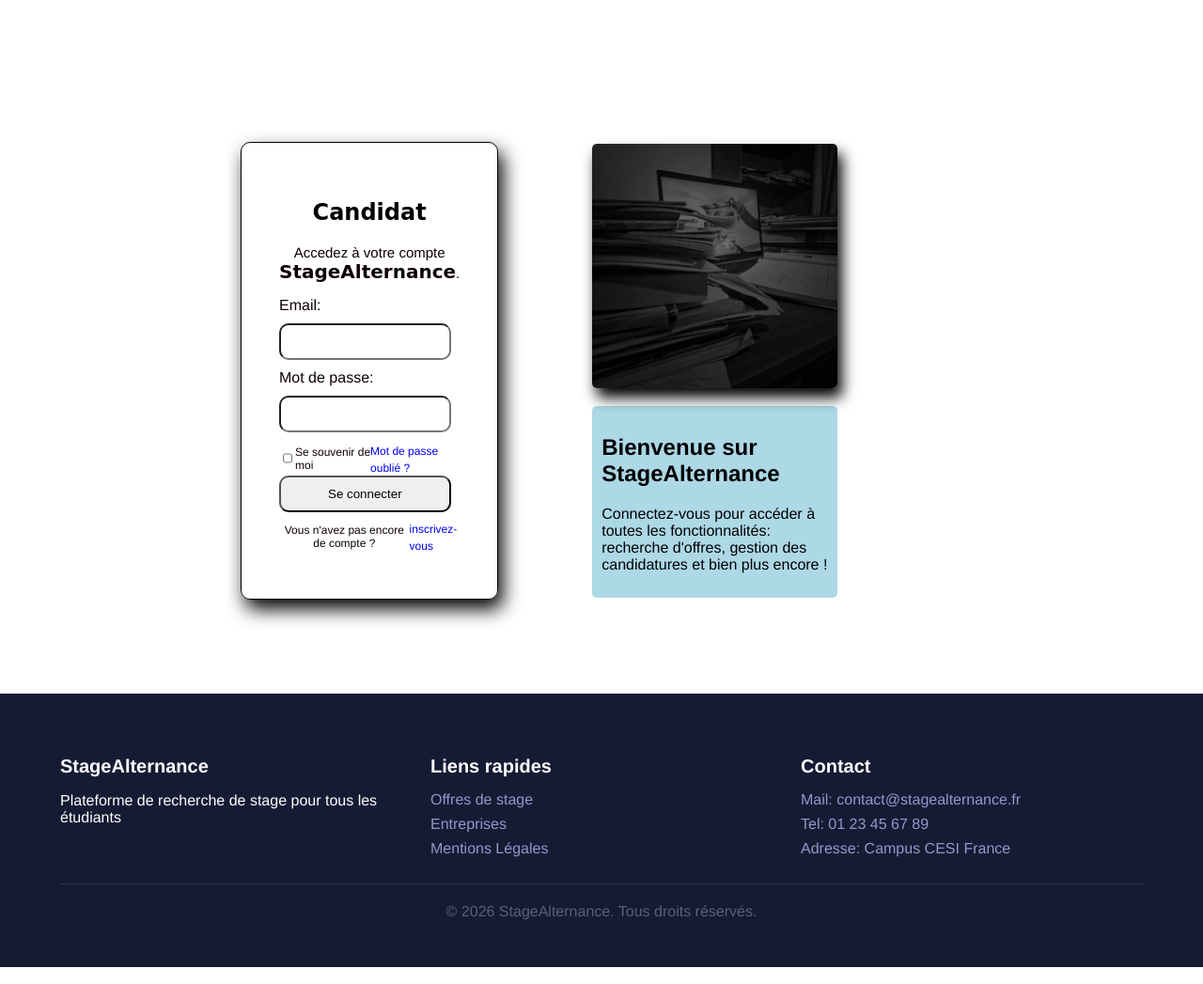
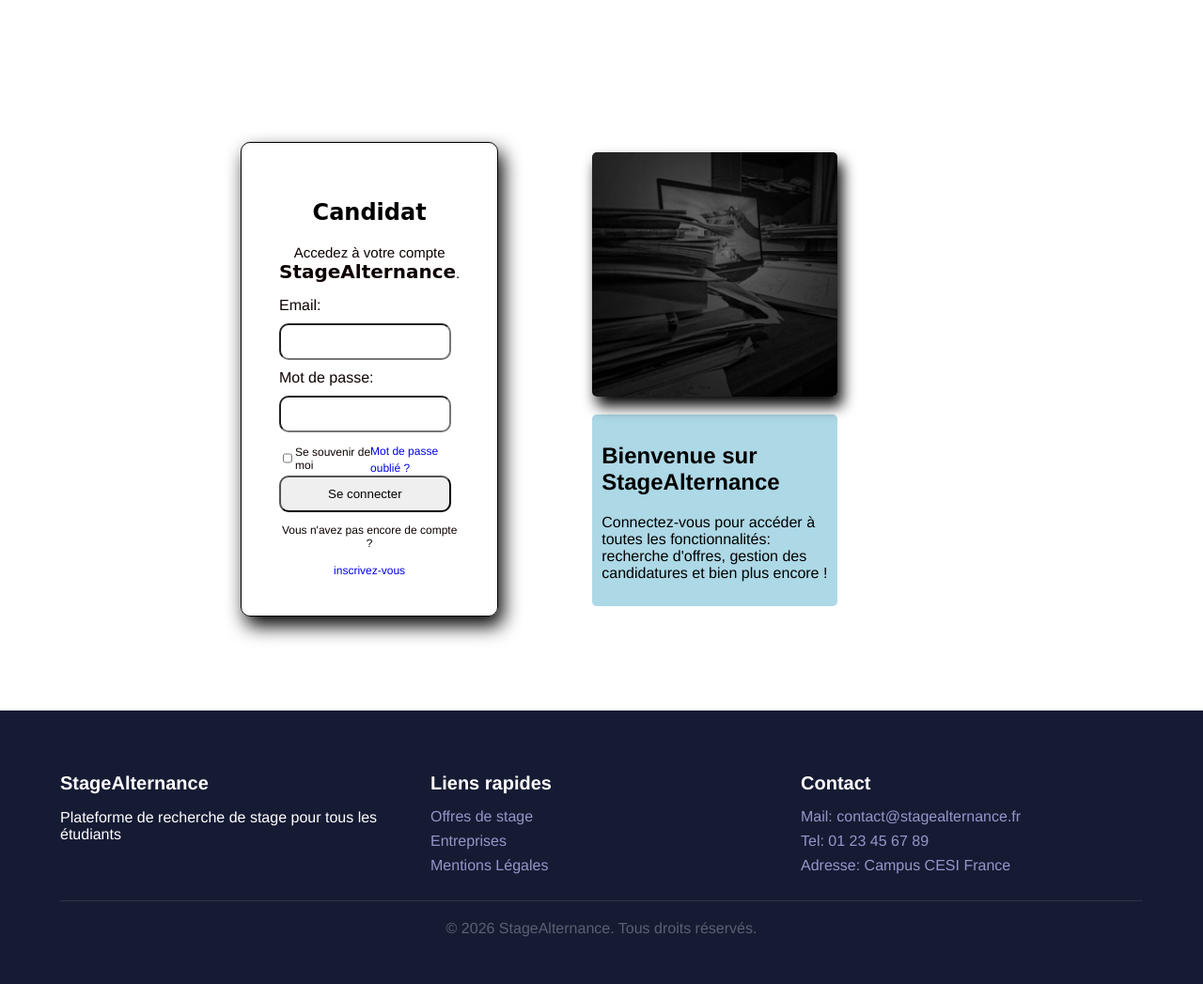
Before and after one commit to dkinhou/Projet-web4all, a PHP site: page /candidat.html in a window 1280 px wide. Shown: the part 59-1106 px from the top of the page at 94% size. Run offline with PHP 8.4, Linux system fonts and the light colour scheme.

Commit message:
connex-resp-bon-2

```diff
--- a/candidat.css
+++ b/candidat.css
@@ -165,9 +165,11 @@ body {
 }
 
 .connexion-to-inscription {
-     display: flex;
-     justify-content: space-between;
+     justify-content: center;
      align-items: center;
+     justify-content: center;
+     align-items: center;
+     text-align: center;
 }
 
 .connexion-to-inscription a {
```
